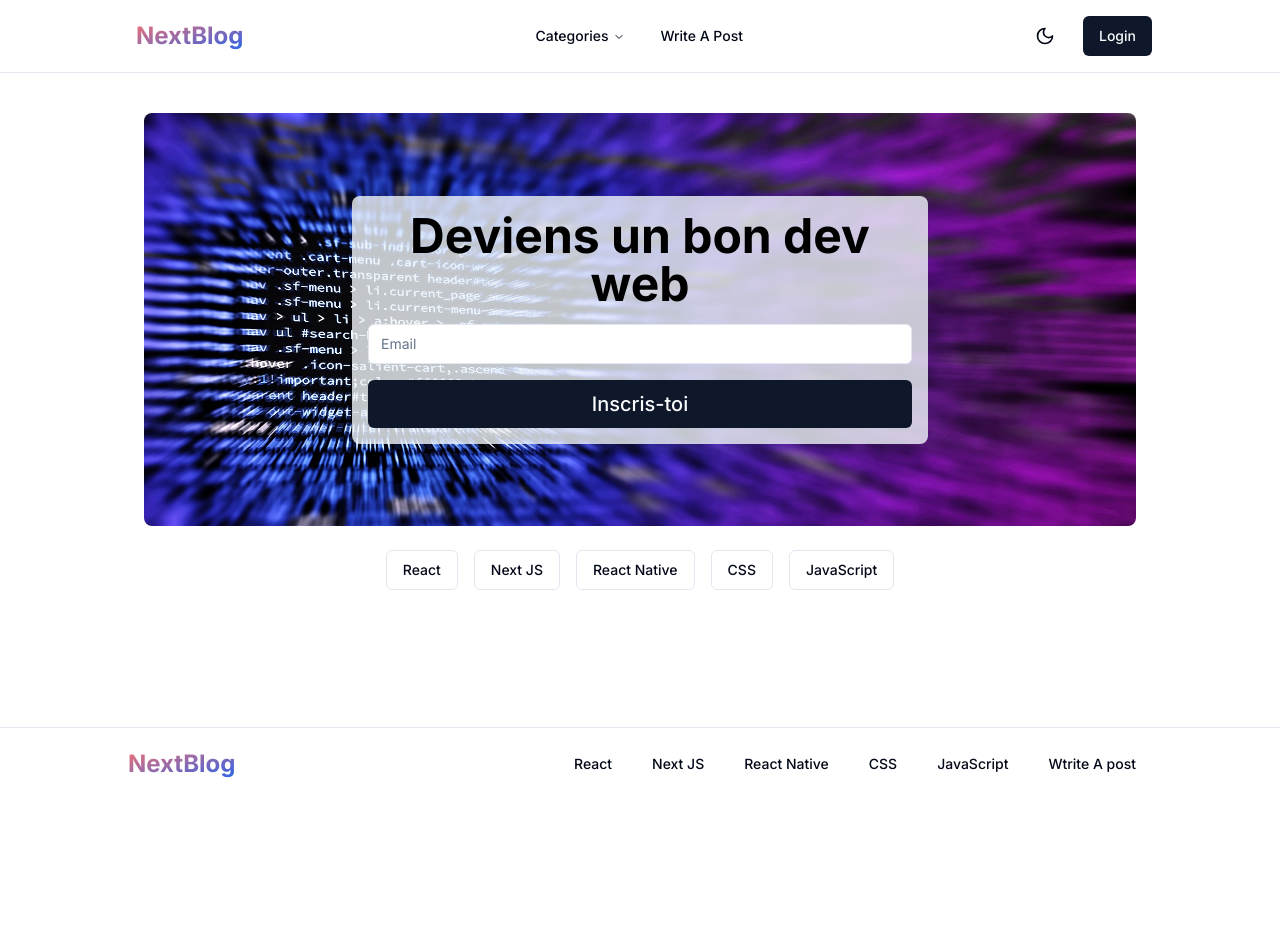
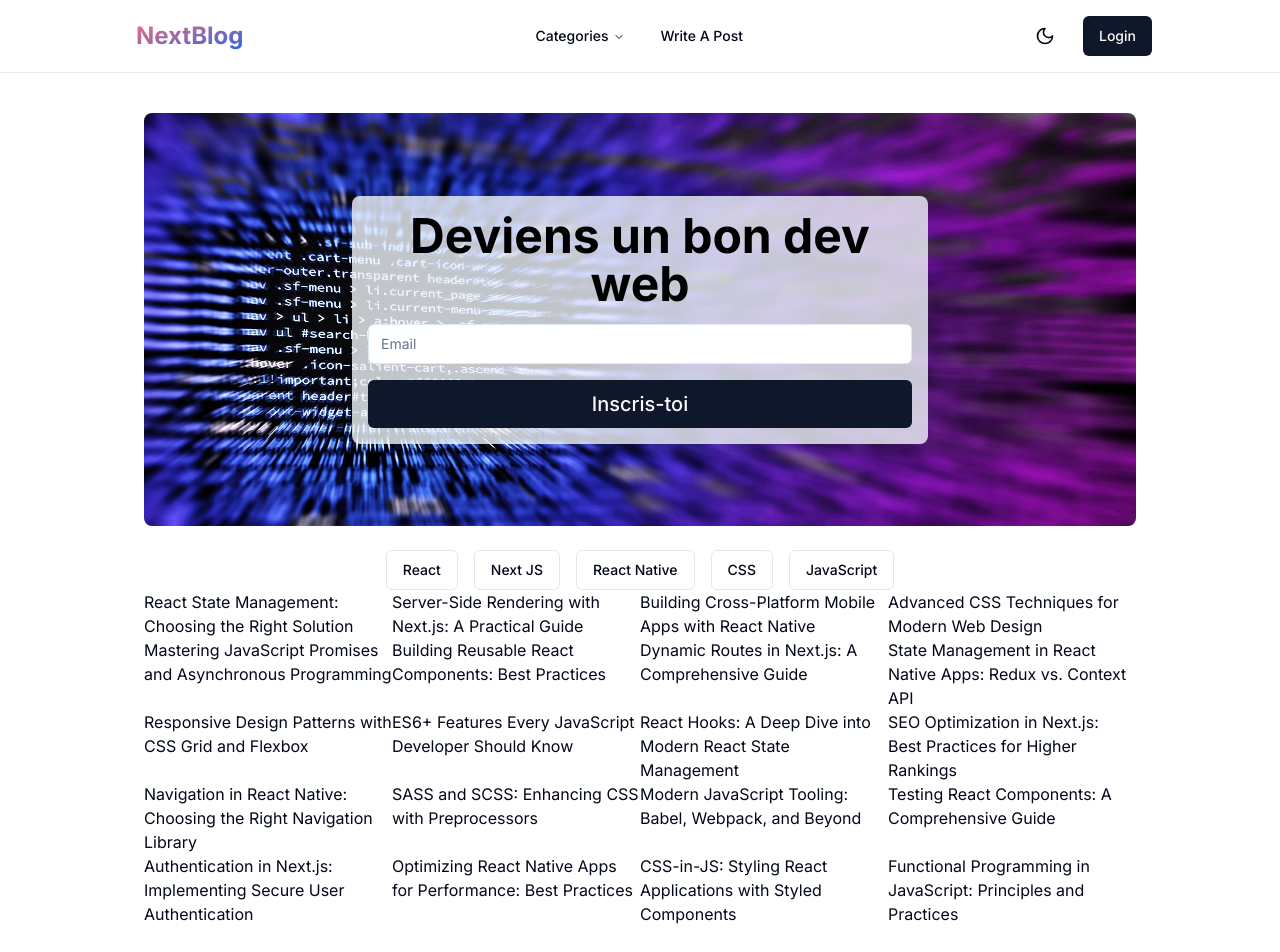
Before and after one commit to rezozero59/next-app-01-2023, a Next.js app: page / in a window 1280 px wide. Shown: the top 952 px of the page. Before the commit the page ends 800 px from the top, so only its background shows below. Built offline with nearby package versions, Linux system fonts and the light colour scheme.

Commit message:
Card components

```diff
--- a/app/page.tsx
+++ b/app/page.tsx
@@ -1,10 +1,12 @@
 "use client";
 
 import PageContainer from "@/components/PageContainer";
+import PostList from "@/components/post-list";
 import { Button } from "@/components/ui/button";
 import { Input } from "@/components/ui/input";
 import { Category } from "@/types";
 import { CATEGORIES } from "@/utils/categories";
+import { POSTS } from "@/utils/posts";
 import Link from "next/link";
 
 export default function Home() {
@@ -42,6 +44,8 @@ export default function Home() {
         </div>
 
         {/* Articles */}
+
+        <PostList posts={POSTS} />
       </div>
     </PageContainer>
   );
--- /dev/null
+++ b/components/post-card.tsx
@@ -0,0 +1,9 @@
+import { Post } from "@/types";
+
+type Props = {
+  post: Post;
+};
+
+export default function PostCard({ post }: Props) {
+  return <div>{post.title}</div>;
+}
--- /dev/null
+++ b/components/post-list.tsx
@@ -0,0 +1,16 @@
+import { Post } from "@/types";
+import Postcard from "./post-card";
+
+type Props = {
+  posts: Post[];
+};
+
+export default function PostList({ posts }: Props) {
+  return (
+    <div className="grid grid-cols-1 sm:grid-cols-2 md:grid-cols-3 lg:grid-cols-4">
+      {posts.map((post: Post) => (
+        <Postcard key={post.id} post={post} />
+      ))}
+    </div>
+  );
+}
```
